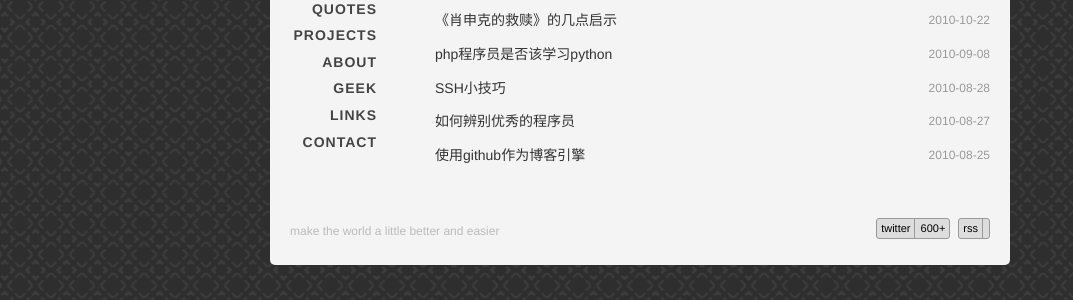
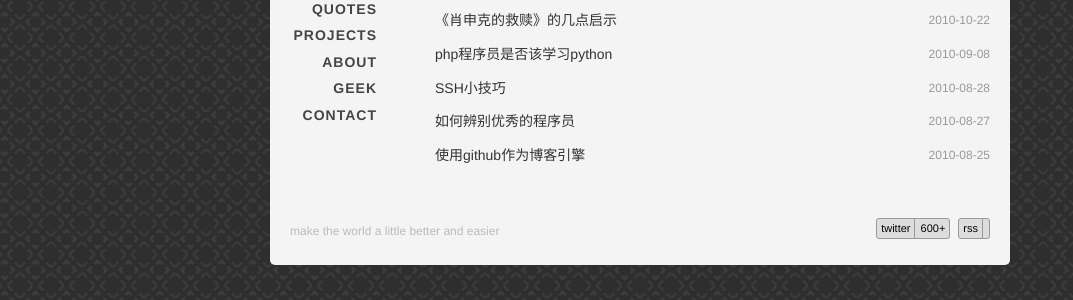
Before and after one commit to timecho/timecho.github.com, a Jekyll site: the page built from index.html, in a window 1280 px wide. Shown: the part 240-540 px from the top of the page, without its empty margins (0-1073 px from the left). Built offline with Jekyll 4.4.1, drawn with Linux system fonts in a browser that asks for light colours; nearby versions of some CDN libraries; Markdown is read by kramdown in place of the engine named in the settings.

Commit message:
删除 links

```diff
--- a/_layouts/category.html
+++ b/_layouts/category.html
@@ -37,7 +37,7 @@
 						<li><a href="/projects">PROJECTS</a></li>
 						<li><a href="/about.html">ABOUT</a></li>
 						<li><a href="/geek.html">GEEK</a></li>
-					        <li><a href="/links.html">LINKS</a></li>
+					        <!---<li><a href="/links.html">LINKS</a></li>--->
 						<li><a href="/contact.html">CONTACT</a></li>
 					</ul>
 				</div>
--- a/_layouts/default.html
+++ b/_layouts/default.html
@@ -39,7 +39,7 @@
 						<li><a href="/projects.html">PROJECTS</a></li>
 						<li><a href="/about.html">ABOUT</a></li>
 						<li><a href="/geek.html">GEEK</a></li>
-						<li><a href="/links.html">LINKS</a></li>
+						<!---<li><a href="/links.html">LINKS</a></li>--->
 						<li><a href="/contact.html">CONTACT</a></li>
 					</ul>
 				</div>
--- a/_layouts/profile.html
+++ b/_layouts/profile.html
@@ -39,7 +39,7 @@
 						<li><a href="/projects.html">PROJECTS</a></li>
 						<li><a href="/about.html">ABOUT</a></li>
 						<li><a href="/geek.html">GEEK</a></li>
-						<li><a href="/links.html">LINKS</a></li>
+						<!---<li><a href="/links.html">LINKS</a></li>--->
 						<li><a href="/contact.html">CONTACT</a></li>
 					</ul>
 				</div>
```
